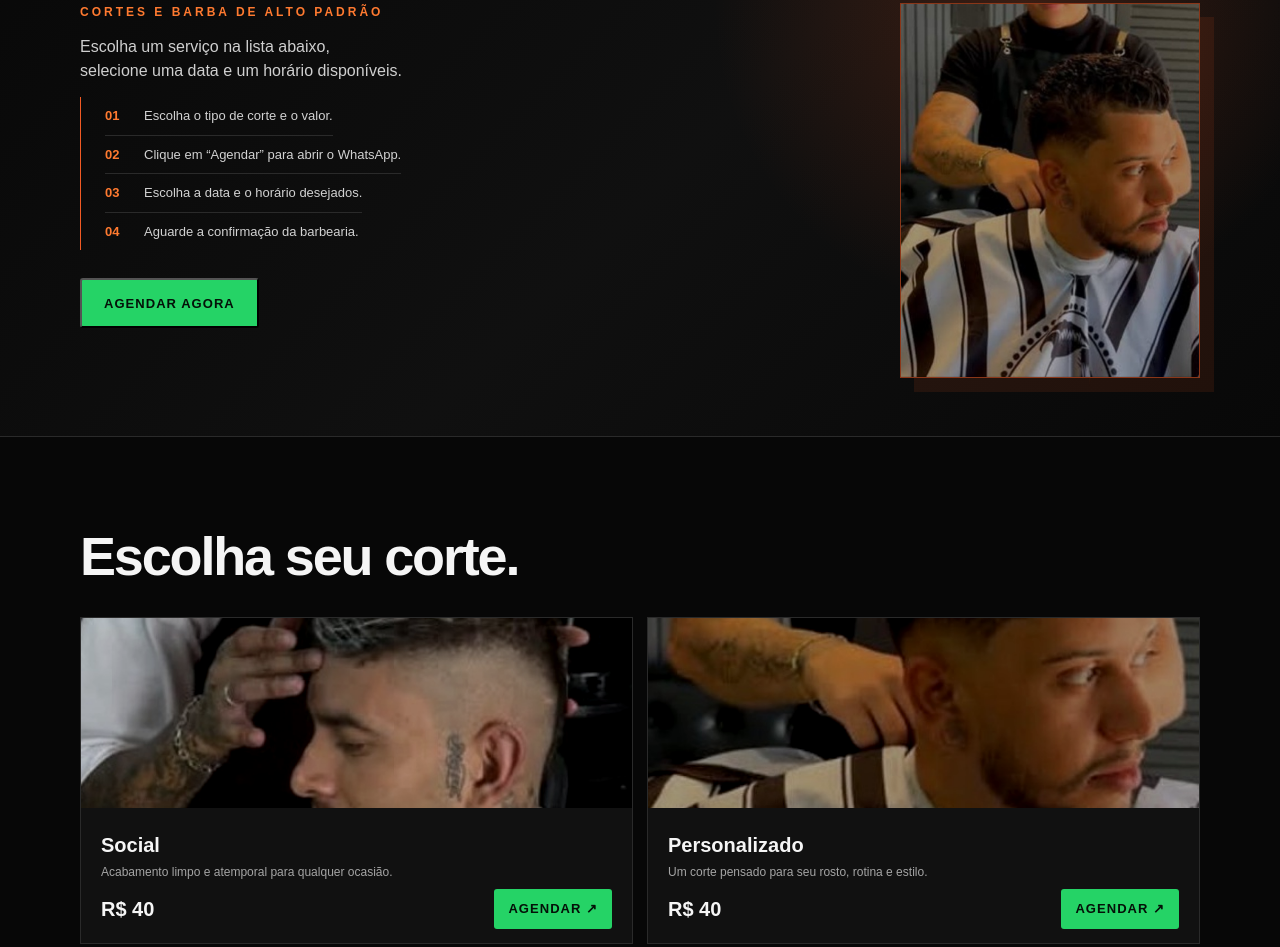
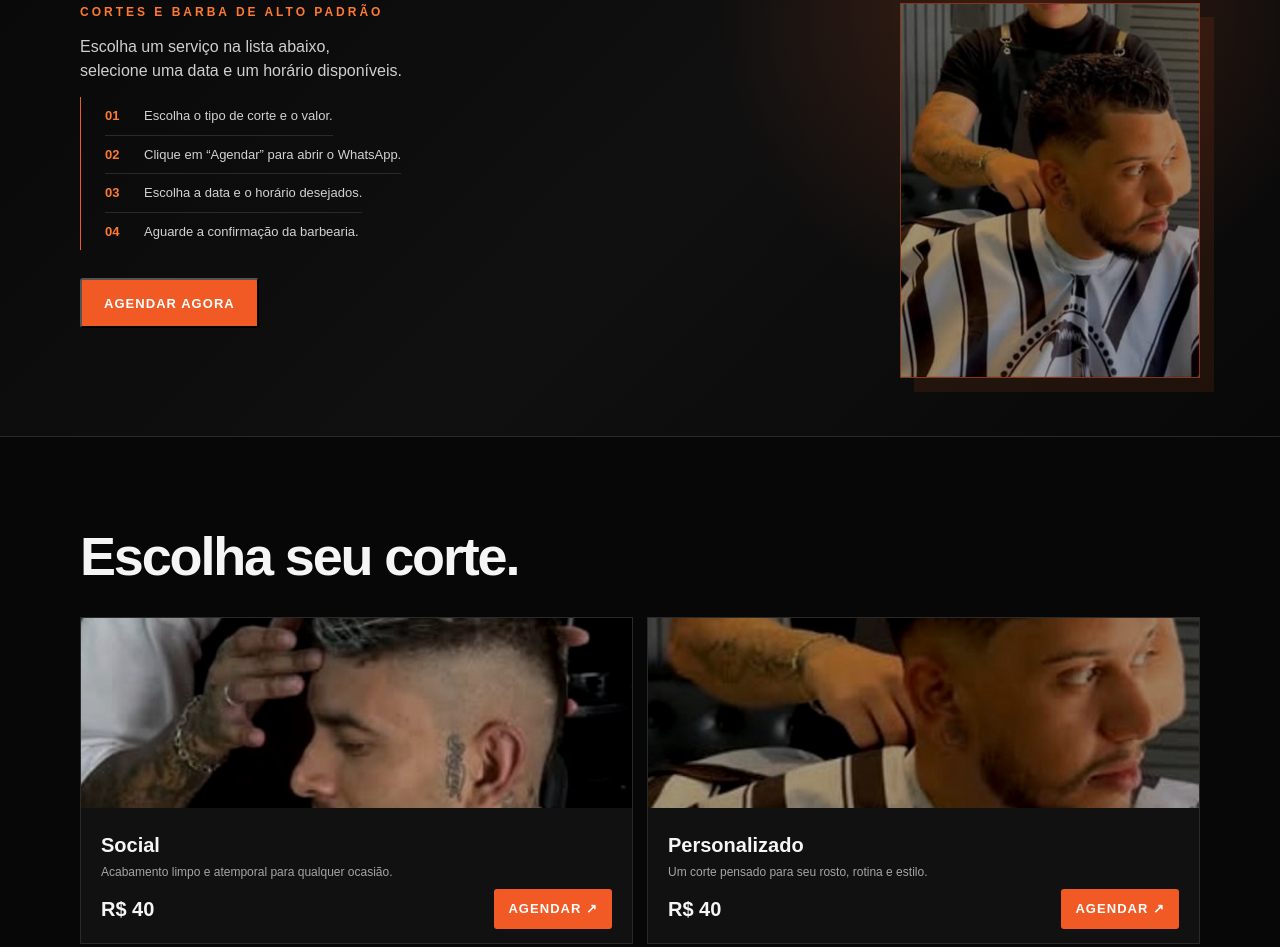
Before and after one commit to charlesbackup2025-code/barber, a website: page public/index.html in a window 1280 px wide. Shown: the part 101-1048 px from the top of the page. Drawn offline with Linux system fonts and the light colour scheme.

Commit message:
Restore orange booking buttons with white text

```diff
--- a/public/index.html
+++ b/public/index.html
@@ -90,7 +90,7 @@
       letter-spacing: .08em; text-transform: uppercase; transition: transform .2s, background .2s;
     }
     .button:hover { transform: translateY(-2px); background: var(--gold-soft); }
-    .button.whatsapp { background: var(--green); color: #041108; }
+    .button.whatsapp { background: var(--gold); color: #fff; }
     .hero-note { color: var(--muted); font-size: 12px; margin-top: 16px; }
     .hero-booking { margin-top: 14px; max-width: 680px; }
     .hero-booking h2 { margin: 12px 0 10px; font-size: clamp(24px, 3.5vw, 36px); line-height: 1.05; letter-spacing: -.04em; white-space: nowrap; }
@@ -115,8 +115,9 @@
     .card-bottom { display: flex; justify-content: space-between; align-items: center; gap: 10px; margin-top: 8px; padding: 0 20px 14px; }
     .price { font-size: 20px; font-weight: 800; white-space: nowrap; }
     .price small { color: var(--muted); font-size: 12px; font-weight: 400; }
-    .mini-button { display: inline-flex; align-items: center; justify-content: center; color: #041108; background: var(--green); padding: 10px 14px; border-radius: 3px; font-size: 13px; font-weight: 800; text-transform: uppercase; letter-spacing: .08em; white-space: nowrap; }
+    .mini-button { display: inline-flex; align-items: center; justify-content: center; color: #fff; background: var(--gold); padding: 10px 14px; border-radius: 3px; font-size: 13px; font-weight: 800; text-transform: uppercase; letter-spacing: .08em; white-space: nowrap; }
     .card-bottom { flex-wrap: wrap; }
+    .mini-button:hover { background: var(--gold-soft); color: #fff; }
     .booking { background: #101010; border-top: 1px solid var(--line); border-bottom: 1px solid var(--line); }
     .booking-box { display: grid; grid-template-columns: 1fr 1fr; gap: 44px; align-items: center; }
     .booking h2 { margin: 0 0 14px; font-size: clamp(28px, 5vw, 58px); line-height: .98; letter-spacing: -.05em; white-space: nowrap; }
```
